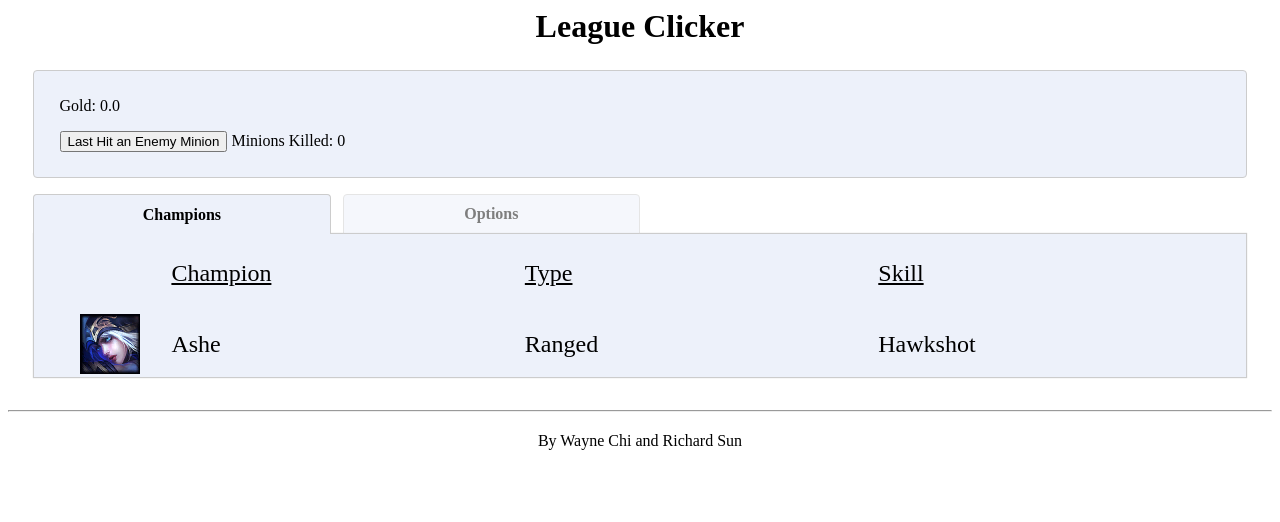
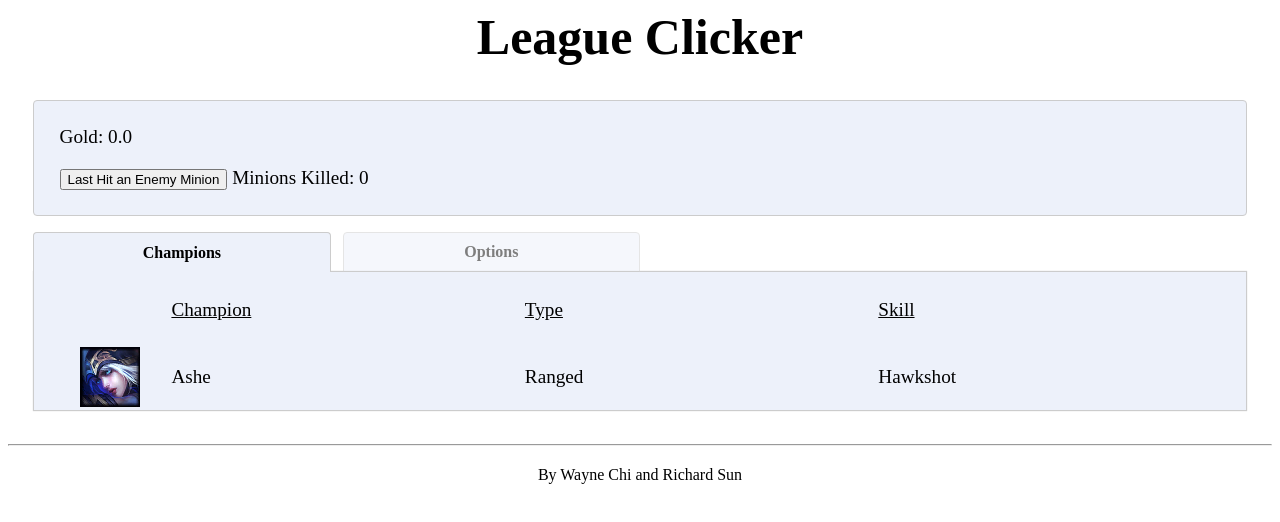
Before and after one commit to waynchi/LeagueClicker, a plain HTML site: page index.html in a window 1280 px wide. Both pictures are taken after a click on the button "Recruit Champion". Drawn offline with nearby package versions, Linux system fonts and the light colour scheme.

Commit message:
font size changes

```diff
--- a/stylesheet.css
+++ b/stylesheet.css
@@ -1,5 +1,6 @@
 h1 {
 	text-align: center;
+    font-size: 50px;
 }
 
 #mainContentArea {
@@ -8,6 +9,7 @@
     background-color: #EDF1FA;
     border: 1px solid #ccc;
     border-radius: 4px;
+    font-size: 1.2em;
 }
 
 .champion{
@@ -97,7 +99,7 @@
 }
 
 .contentList {
-    font-size: 1.5em;
+    font-size: 1.2em;
     text-align: left;
 }
 
```
